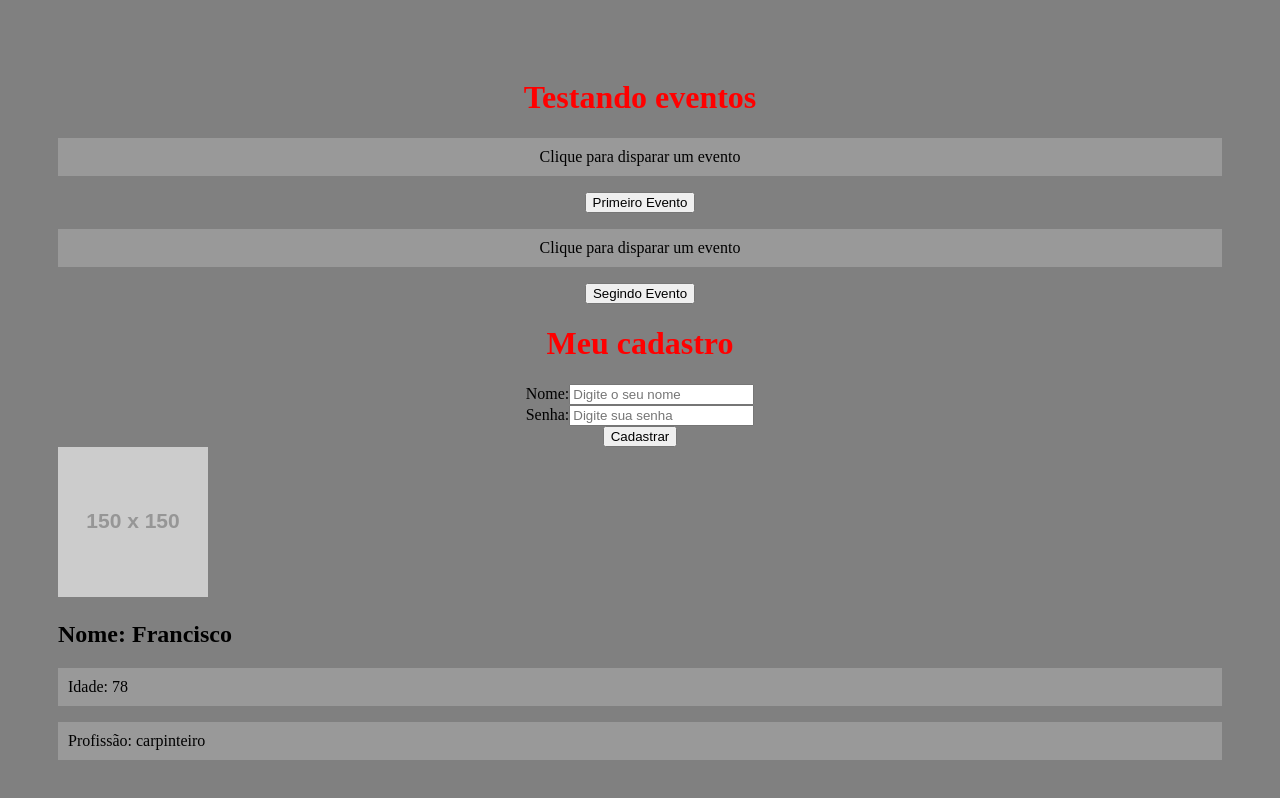
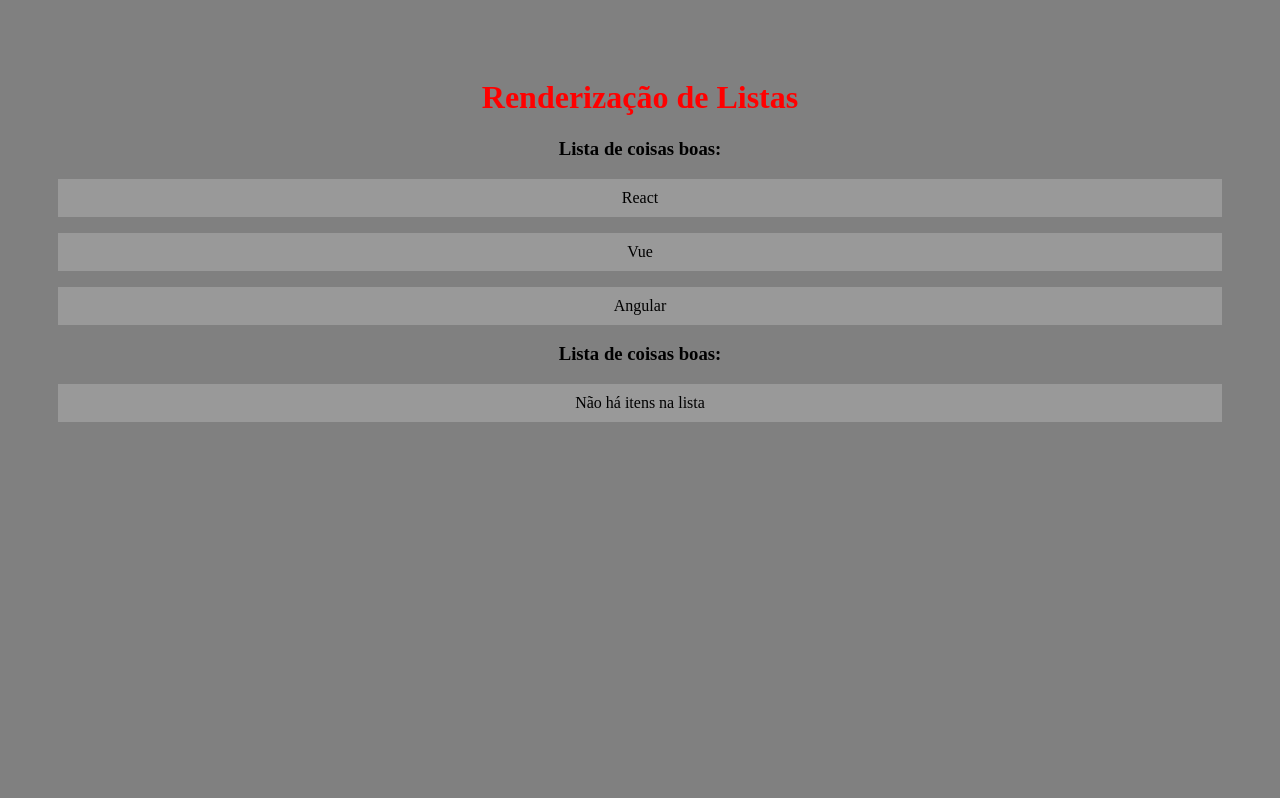
Before and after one commit to hrqvieira/curso-react-matheus-battisti, a React (Create React App) app: page / in a window 1280 px wide. Shown: the top 798 px of the page. Built offline with nearby package versions, Linux system fonts and the light colour scheme.

Commit message:
renderização de listas

```diff
--- a/src/App.js
+++ b/src/App.js
@@ -1,16 +1,16 @@
-import './App.css';
-import Evento from './components/Evento'
-import Form from './components/Form'
+import "./App.css";
+
+import OutraLista from "./components/OutraLista";
 
 function App() {
 
+  const meusItens = ['React', 'Vue', 'Angular']
 
   return (
     <div className="App">
-      <h1>Testando eventos</h1>
-      <Evento numero="1"/>
-
-      <Form />
+      <h1>Renderização de Listas</h1>
+      <OutraLista itens={meusItens}/>
+      <OutraLista itens={[]}/>
     </div>
   );
 }
--- /dev/null
+++ b/src/components/OutraLista.js
@@ -0,0 +1,15 @@
+function OutraLista({ itens }) {
+  return (
+    <>
+      <h3>Lista de coisas boas:</h3>
+      {itens.length > 0 ? (
+      itens.map((item, index) => (
+        <p key={index}>{item}</p>
+      ))) : (
+        <p>Não há itens na lista</p>
+      )}
+    </>
+  );
+}
+
+export default OutraLista;
--- a/src/index.js
+++ b/src/index.js
@@ -9,7 +9,6 @@ const root = ReactDOM.createRoot(document.getElementById('root'));
 root.render(
   <React.StrictMode>
     <App />
-    <Pessoa nome="Francisco" idade="78" profissao="carpinteiro" foto="https://via.placeholder.com/150"/>
   </React.StrictMode>
 );
 
```
Also changed, not shown: src/components/Condicional.js (added, +38 -0 lines), 1 other file (tests, documents, lock files or other folders).
